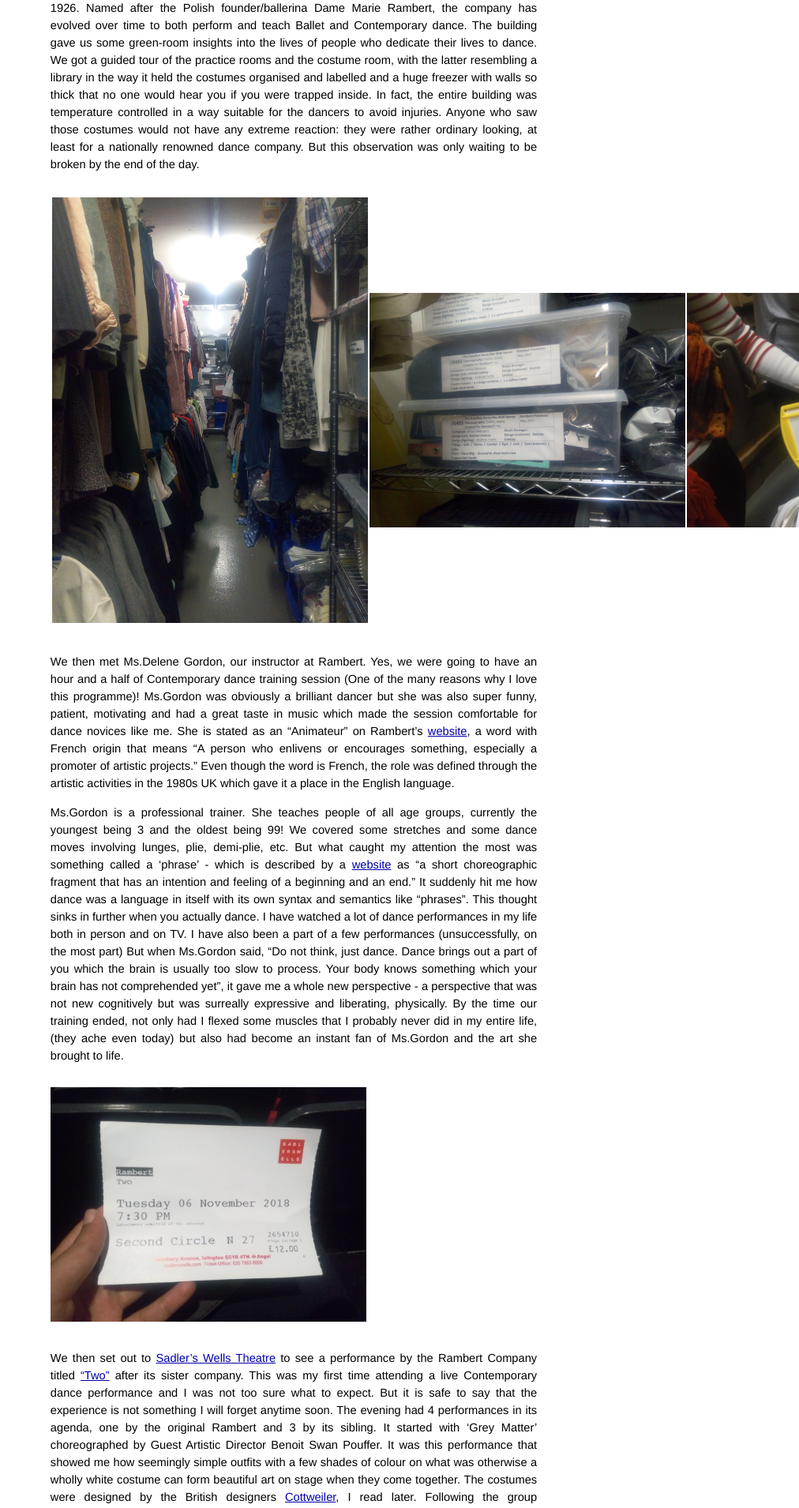
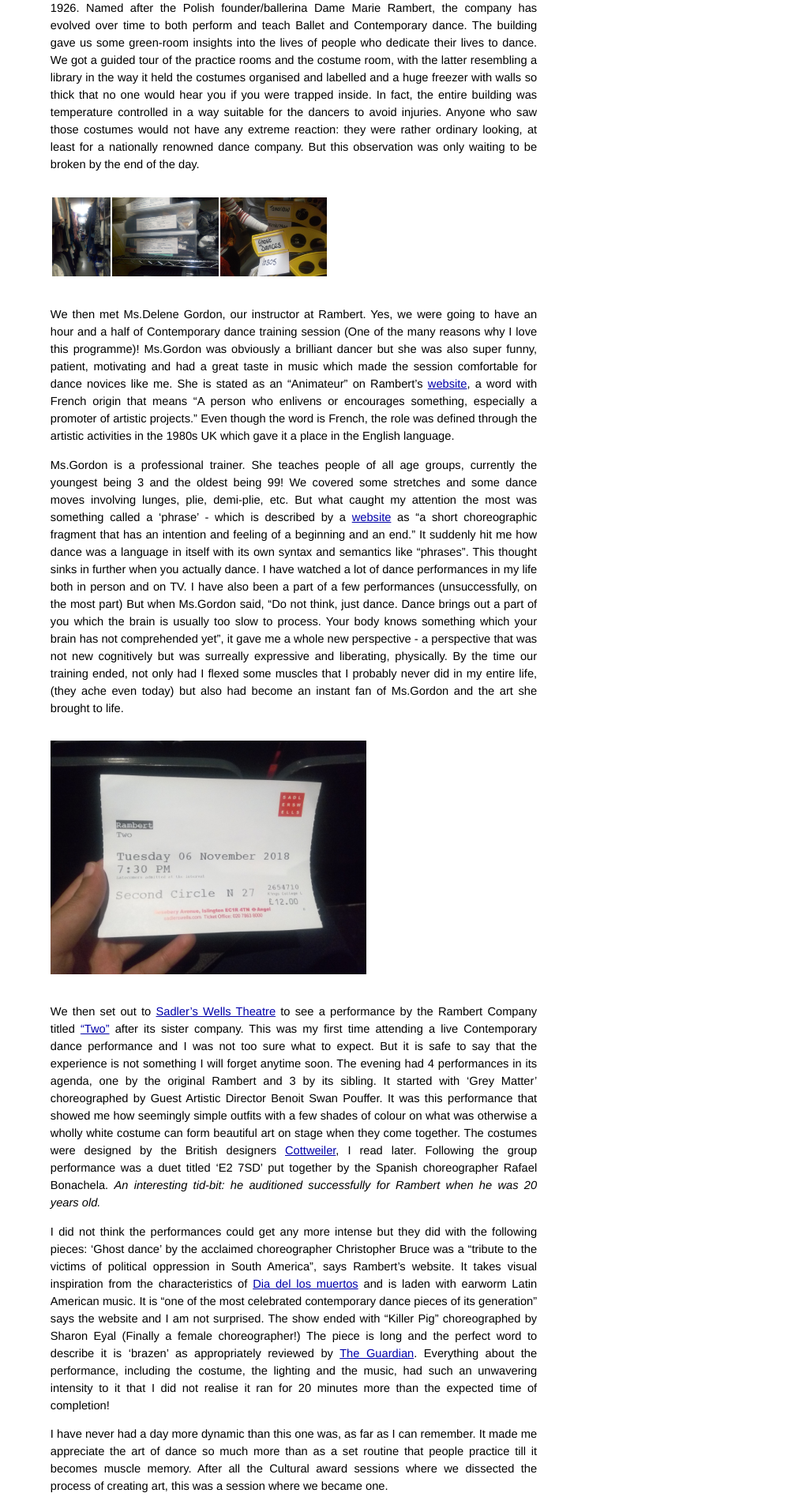
Before and after one commit to sranjani-s/bharg.github.io, a Jekyll site: the page built from kcl/_posts/2018-11-09-you-are-a-piece-of-art.md, in a window 1280 px wide. Shown: the part 1201-3111 px from the top of the page at 79% size, without its empty margins (268-1280 px from the left). Built offline with Jekyll 4.4.1, drawn with Linux system fonts in a browser that asks for light colours.

Commit message:
Adjust height

```diff
--- a/kcl/_posts/2018-11-09-you-are-a-piece-of-art.md
+++ b/kcl/_posts/2018-11-09-you-are-a-piece-of-art.md
@@ -38,7 +38,7 @@ would not have any extreme reaction: they were rather ordinary looking, at least
 this observation was only waiting to be broken by the end of the day.
 
 :-------------------------------------------------------------------------------:|:------------------------------------------------------------:|:------------------------------------------------------------:
-![Costumes room - organised](/images/posts/kcl/2018-11-09/3.jpg){:width="400px"} |![Labels](/images/posts/kcl/2018-11-09/4.jpg){:width="400px"} |![More labels](/images/posts/kcl/2018-11-09/5.jpg){:width="400px"}
+![Costumes room - organised](/images/posts/kcl/2018-11-09/3.jpg){:height="100px"} |![Labels](/images/posts/kcl/2018-11-09/4.jpg){:height="100px"} |![More labels](/images/posts/kcl/2018-11-09/5.jpg){:height="100px"}
 
 We then met Ms.Delene Gordon, our instructor at Rambert. Yes, we were going to have an hour and a half of Contemporary dance
 training session (One of the many reasons why I love this programme)! Ms.Gordon was obviously a brilliant dancer but she was also
```
